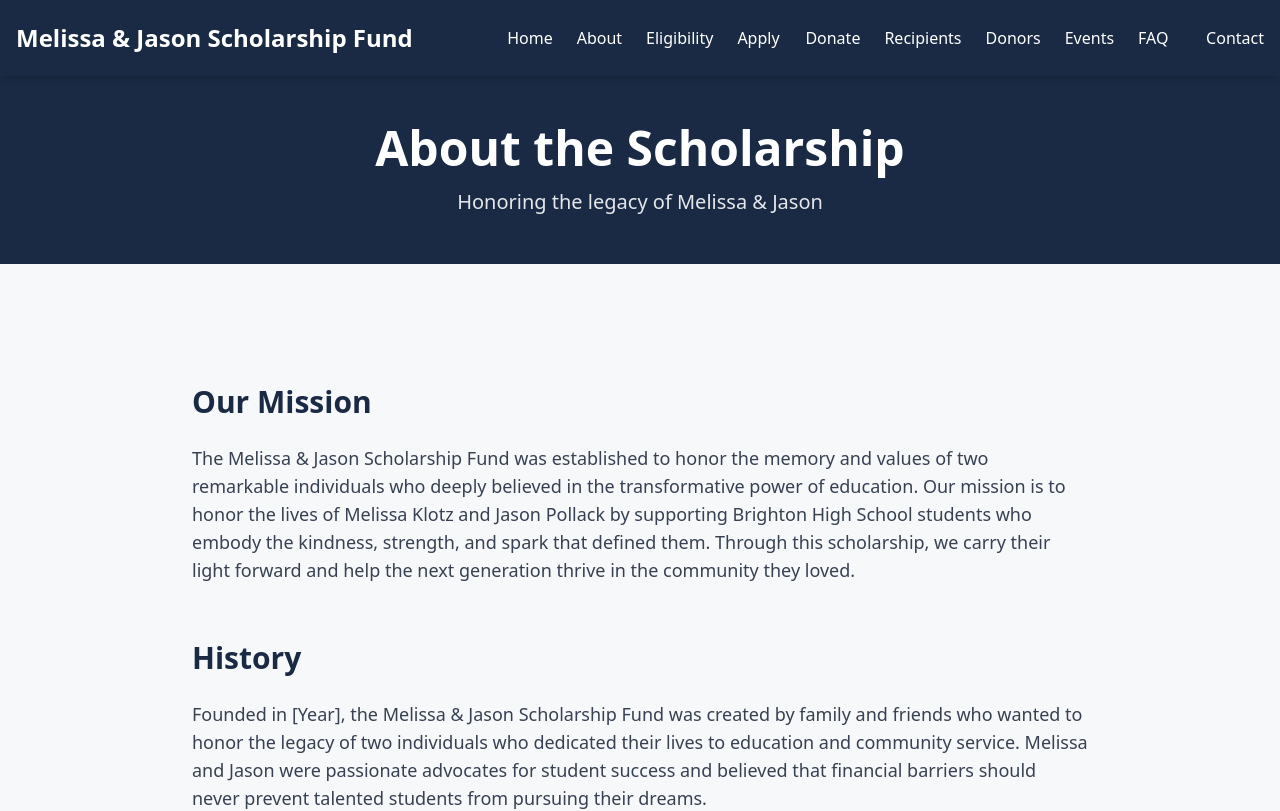
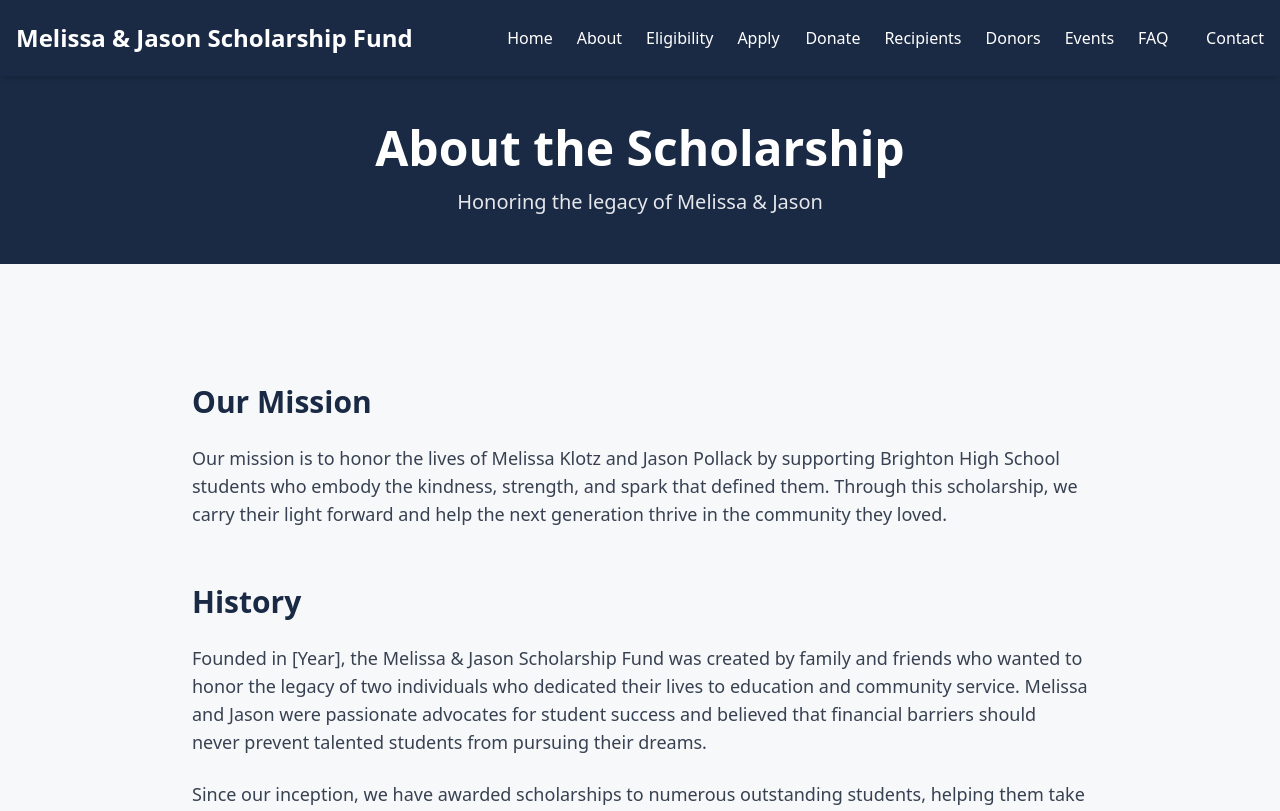
Before and after one commit to laugostini20-byte/melissa-jason-scholarship, a React (Vite) app: page /about in a window 1280 px wide. Shown: the top 811 px of the page. Built offline with nearby package versions, Linux system fonts and the light colour scheme.

Commit message:
Update About.tsx

```diff
--- a/src/pages/About.tsx
+++ b/src/pages/About.tsx
@@ -13,9 +13,7 @@ const About = () => {
           <section className="mb-8 sm:mb-12">
             <h2 className="text-2xl sm:text-3xl font-bold mb-4 sm:mb-6 text-navy">Our Mission</h2>
             <p className="text-base sm:text-lg text-gray-700 mb-4">
-              The Melissa & Jason Scholarship Fund was established to honor the memory and values
-              of two remarkable individuals who deeply believed in the transformative power of
-              education. Our mission is to honor the lives of Melissa Klotz and Jason Pollack by supporting Brighton High School students who embody the kindness, strength, and spark that defined them. Through this scholarship, we carry their light forward and help the next generation thrive in the community they loved.
+              Our mission is to honor the lives of Melissa Klotz and Jason Pollack by supporting Brighton High School students who embody the kindness, strength, and spark that defined them. Through this scholarship, we carry their light forward and help the next generation thrive in the community they loved.
             </p>
           </section>
 
```
